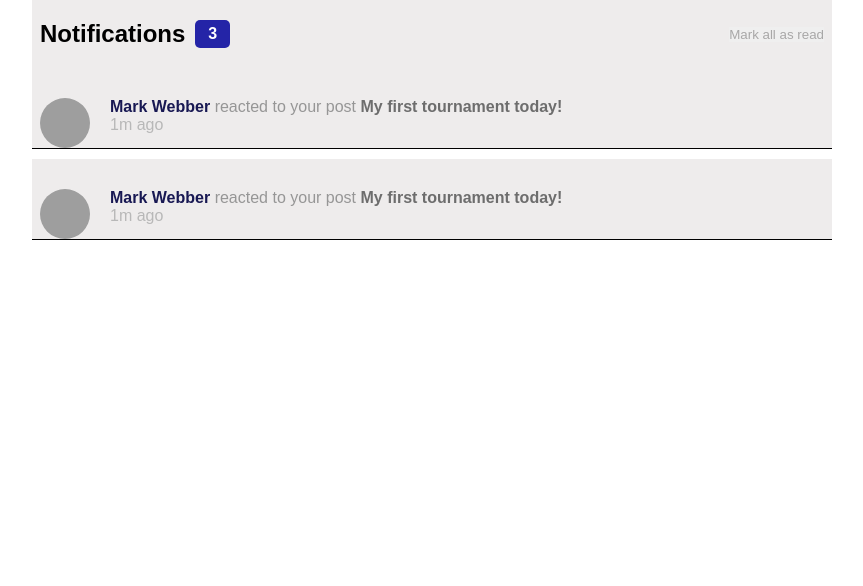
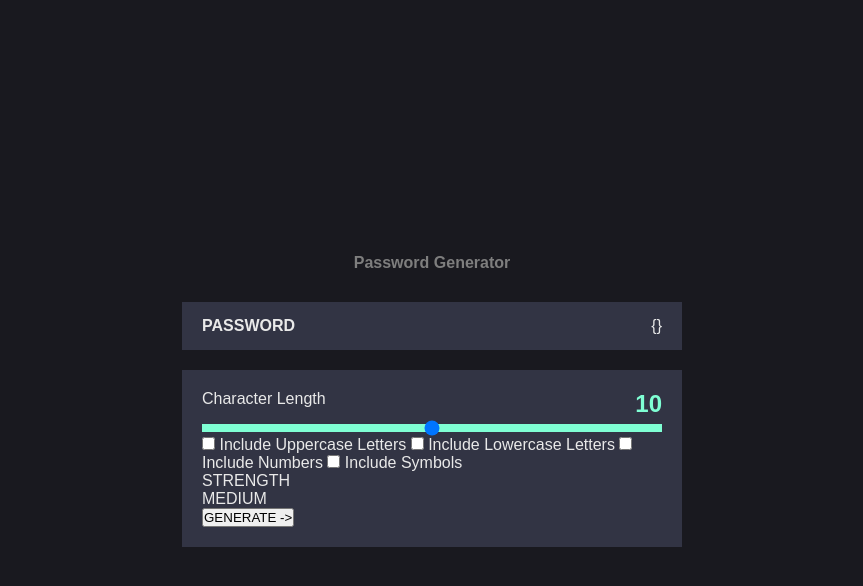
Before and after one commit to isaacFierrog/frontendMentor-1, a plain HTML site: page index.html in a window 1280 px wide. Shown: the whole page, without its empty margins (208-1071 px from the left). Drawn offline with Linux system fonts and the light colour scheme; grey boxes are pictures that could not be loaded.

Commit message:
cambios agregados

```diff
--- a/index.html
+++ b/index.html
@@ -5,34 +5,55 @@
     <meta http-equiv="X-UA-Compatible" content="IE=edge">
     <meta name="viewport" content="width=device-width, initial-scale=1.0">
     <title>Document</title>
-
     <link rel="stylesheet" href="./styles.css">
 </head>
 <body>
-    <main class="container">
-        <header class="header d-flex space-between center">
-            <article class="counter d-flex center">
-                <h2 class="counter__title">Notifications</h2>
-                <p class="counter__number">3</p>
-            </article>
-            <button class="button">Mark all as read</button>
-        </header>
-        <section class="notifications">
-            <article class="notification d-flex">
-                <img class="notification__img" src="https://cdn.pixabay.com/photo/2015/10/05/22/37/blank-profile-picture-973460_960_720.png" alt="Imagen perfil">
-                <section class="notice">
-                    <p class="notice__title"><span class="user">Mark Webber</span> reacted to your post <span class="activity">My first tournament today!</span></p>
-                    <p class="notice__time">1m ago</p>
+    <main class="d-flex flex-center">
+        <div class="container">
+            <p class="title">Password Generator</p>
+            <section class="password d-flex flex-beteewn">
+                <p class="password__text">PASSWORD</p>
+                <div class="password__copy">{}</div>
+            </section>
+            <form class="form">
+                <article class="control d-flex flex-beteewn">
+                    <p class="control__text">Character Length</p>
+                    <p class="control__number">10</p>
+                </article>
+                <input class="form__range" type="range" name="range" min="0" max="20">
+                <section>
+                    <label for="uppercase">
+                        <input type="checkbox" name="uppercase" id="uppercase">
+                        <span>Include Uppercase Letters</span>
+                    </label>
+                    <label for="lowercase">
+                        <input type="checkbox" name="lowercase" id="lowercase">
+                        <span>Include Lowercase Letters</span>
+                    </label>
+                    <label for="numbers">
+                        <input type="checkbox" name="numbers" id="numbers">
+                        <span>Include Numbers</span>
+                    </label>
+                    <label for="symbols">
+                        <input type="checkbox" name="symbols" id="symbols">
+                        <span>Include Symbols</span>
+                    </label>
                 </section>
-            </article>
-            <article class="notification d-flex">
-                <img class="notification__img" src="https://cdn.pixabay.com/photo/2015/10/05/22/37/blank-profile-picture-973460_960_720.png" alt="Imagen perfil">
-                <section class="notice">
-                    <p class="notice__title"><span class="user">Mark Webber</span> reacted to your post <span class="activity">My first tournament today!</span></p>
-                    <p class="notice__time">1m ago</p>
+                <section>
+                    <p>STRENGTH</p>
+                    <article>
+                        <p>MEDIUM</p>
+                        <div>
+                            <div></div>
+                            <div></div>
+                            <div></div>
+                            <div></div>
+                        </div>
+                    </article>
                 </section>
-            </article>
-        </section>
+                <input type="submit" value="GENERATE ->">
+            </form>
+        </div>
     </main>
 </body>
 </html>
--- a/styles.css
+++ b/styles.css
@@ -10,84 +10,64 @@ html{
 }
 body{
     font-size: 1.6rem;
+    color: rgb(233, 233, 233);
+    background-color: rgb(25, 25, 31);
 }
 main{
     min-height: 100vh;
 }
-
 .container{
     width: 100%;
-    max-width: 80rem;
+    max-width: 50rem;
     margin: 0 auto;
 }
 .d-flex{
     display: flex;
 }
-.space-between{
+.flex-center{
+    justify-content: center;
+    align-items: center;
+}
+.flex-beteewn{
     justify-content: space-between;
 }
-.center{
-    align-items: center;
-}
-.button{
-    color: rgb(168, 167, 167);
-    border: none;
-}
-.button:hover{
-    cursor: pointer;
+.title{
+    margin-bottom: 3rem;
+    text-align: center;
+    font-weight: bold;
+    color: rgb(126, 126, 126);
 }
 
-/*Estilos header*/
-.header{
-    padding: 2rem .8rem;
-    width: 100%;
-    background-color: rgb(238, 236, 236);
+/*Estilos password*/
+.password{
+    padding: 1.5rem 2rem;
+    margin-bottom: 2rem;
+    background-color: rgb(50, 52, 68);
+}
+.password__text{
+    font-weight: bold;
+    color: rgb(233, 233, 233);
 }
 
-/*Estilos contador*/
-.counter__number{
-    padding: .5rem 1.3rem;
-    margin-left: 1rem;
-    font-weight: bold;
-    color: white;
-    background-color: rgb(36, 36, 167);
-    border: none;
-    border-radius: .5rem;
+/*Estilos form*/
+.form{
+    padding: 2rem;
+    background-color: rgb(50, 52, 68);
+}
+.form__range{
+    appearance: none;
+    width: 100%;
+    height: .8rem;
+    color: aquamarine;
+    background-color: aquamarine;
 }
 
-/*Estilos notificacion*/
-.notification{
-    margin-bottom: 1rem;
-    padding: 0 .8rem;
-    padding-top: 3rem;
-    background-color: rgb(238, 236, 236);
-    border-bottom: .1rem solid black;
-}
-.notification:last-of-type{
-    margin-bottom: 0;
-}
-.notification__img{
-    margin-right: 2rem;
-    width: 5rem;
-    height: 5rem;
-    border: none;
-    border-radius: 50%;
-    object-fit: cover;
+/*Estilos control*/
+.control{
 
 }
-
-/*Estilos notice*/
-.user{
+.control__number{
     font-weight: bold;
-    color: rgb(24, 24, 83);
+    font-size: 2.4rem;
+    color: aquamarine;
 }
-.activity{
-    font-weight: bold;
-    color: rgb(109, 109, 109);
-}
-.notice__title{
-    color: rgb(150, 150, 150);
-}
-.notice__time{
-    color: rgb(184, 184, 184);
-}
```
